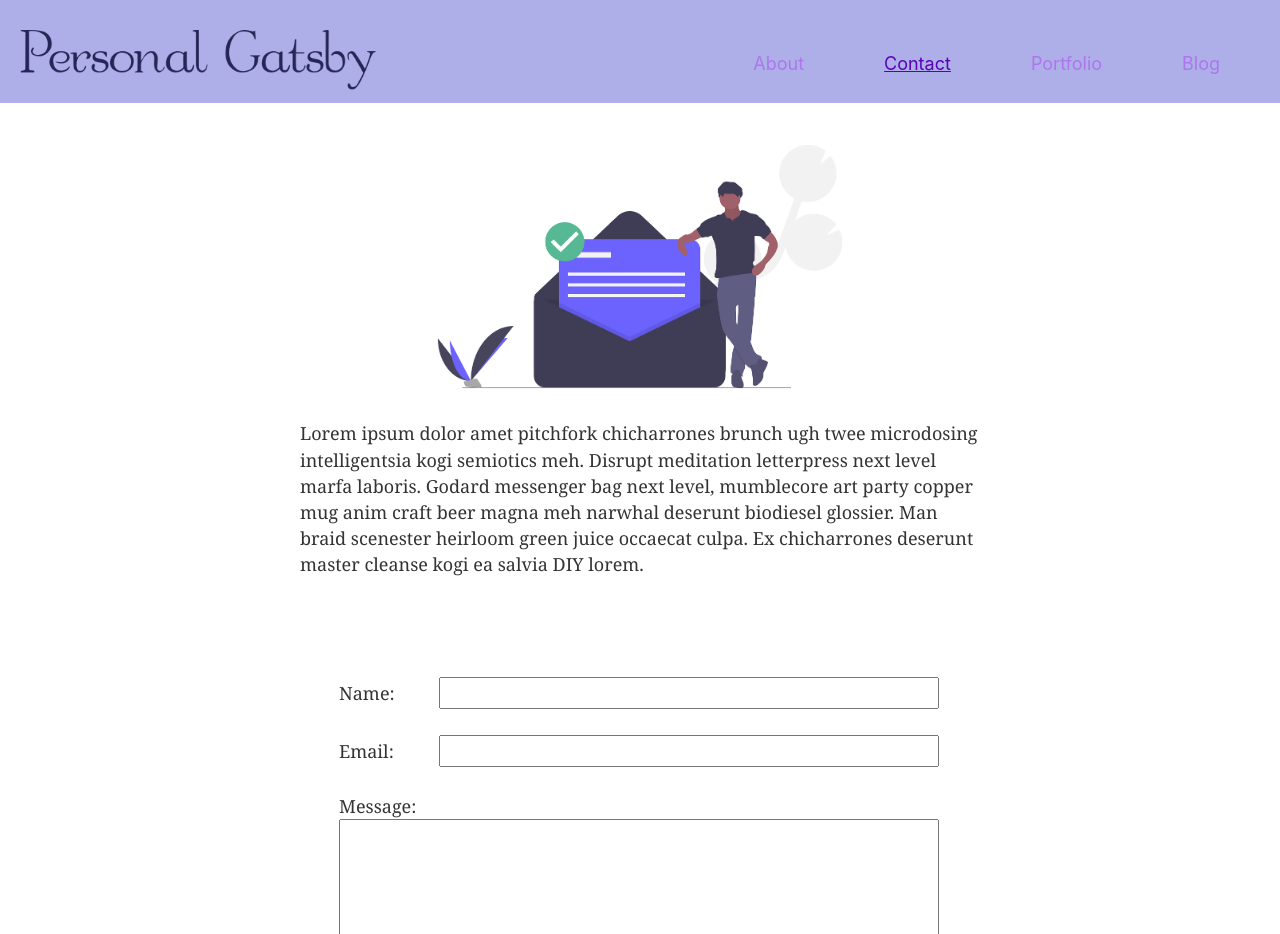
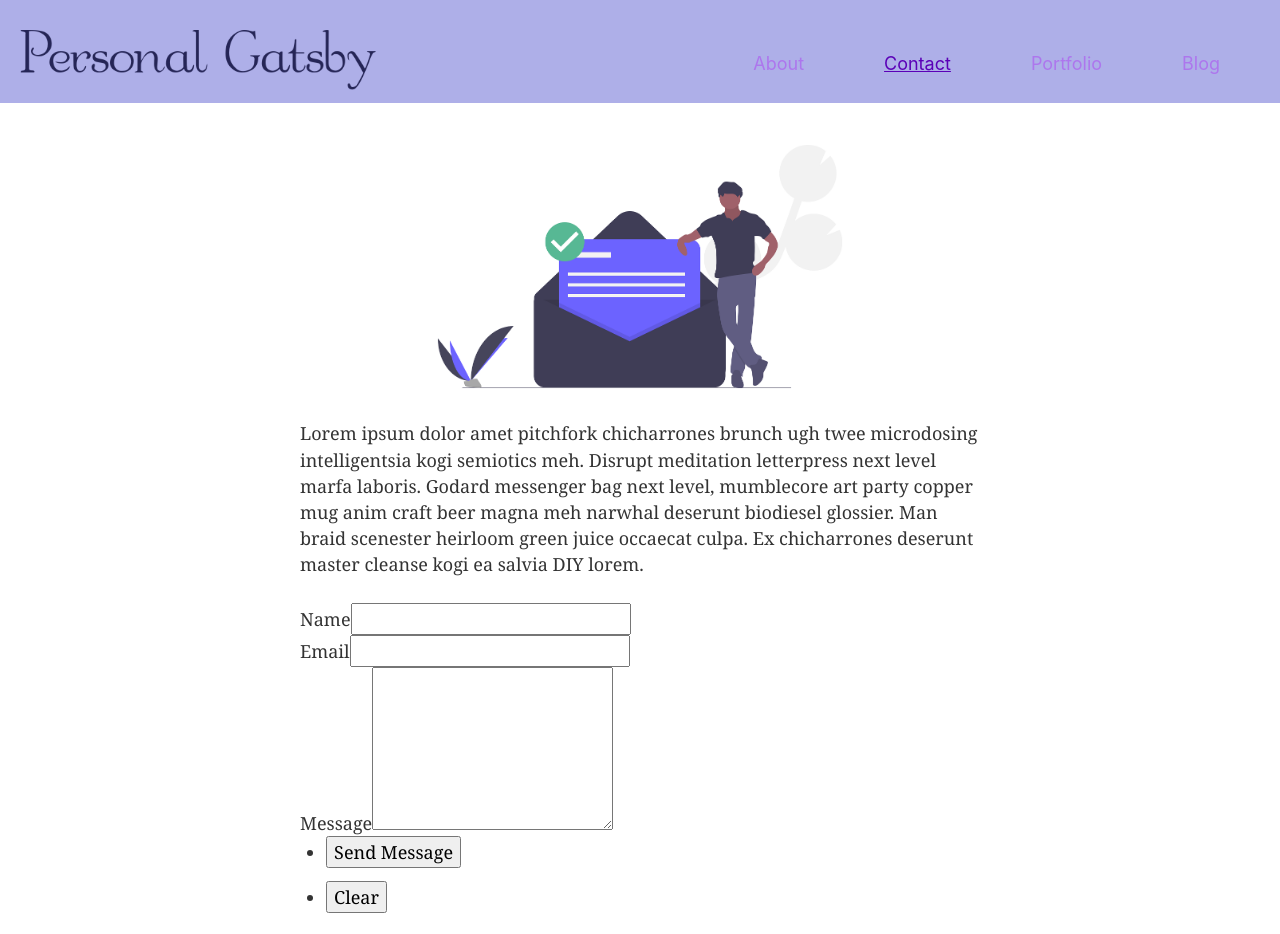
Before and after one commit to RonanCodes/personal-gatsby, a Gatsby site: page /contact in a window 1280 px wide. Shown: the top 934 px of the page. Built offline with nearby package versions, Linux system fonts and the light colour scheme; Gatsby itself is replaced by a stand-in of ours.

Commit message:
Try out basic contact form with no styling

```diff
--- a/src/components/contactForm.js
+++ b/src/components/contactForm.js
@@ -51,77 +51,67 @@ const Form = styled.form`
 `
 
 const ContactForm = () => (
-  // <form
+  <form
+    name="contact"
+    method="post"
+    data-netlify="true"
+    data-netlify-honeypot="bot-field"
+  >
+    {/* action="#" */}
+    <input type="hidden" name="bot-field" />
+    <div className="field half first">
+      <label htmlFor="name">Name</label>
+      <input type="text" name="name" id="name" />
+    </div>
+    <div className="field half">
+      <label htmlFor="email">Email</label>
+      <input type="text" name="email" id="email" />
+    </div>
+    <div className="field">
+      <label htmlFor="message">Message</label>
+      <textarea name="message" id="message" rows="6" />
+    </div>
+    <ul className="actions">
+      <li>
+        <input type="submit" value="Send Message" className="special" />
+      </li>
+      <li>
+        <input type="reset" value="Clear" />
+      </li>
+    </ul>
+  </form>
+  // <Form
   //   name="contact"
-  //   method="post"
+  //   method="POST"
+  //   netlify-honeypot="bot-field"
   //   data-netlify="true"
-  //   data-netlify-honeypot="bot-field"
   // >
-  //   {/* action="#" */}
-  //   <input type="hidden" name="bot-field" />
-  //   <div className="field half first">
-  //     <label htmlFor="name">Name</label>
-  //     <input type="text" name="name" id="name" />
-  //   </div>
-  //   <div className="field half">
-  //     <label htmlFor="email">Email</label>
-  //     <input type="text" name="email" id="email" />
-  //   </div>
-  //   <div className="field">
-  //     <label htmlFor="message">Message</label>
-  //     <textarea name="message" id="message" rows="6" />
-  //   </div>
+  //   <p className="hidden">
+  //     <label>
+  //       Don’t fill this out if you're human: <input name="bot-field" />
+  //     </label>
+  //   </p>
+  //   <p>
+  //     <label>Name:</label>
+  //     <input type="text" name="name" />
+  //   </p>
+  //   <p>
+  //     <label>Email:</label>
+  //     <input type="email" name="email" />
+  //   </p>
+  //   <label>Message:</label>
+  //   <p>
+  //     <textarea name="message" rows="6" />
+  //   </p>
   //   <ul className="actions">
   //     <li>
-  //       <input type="submit" value="Send Message" className="special" />
+  //       <button type="submit">Send</button>
   //     </li>
   //     <li>
   //       <input type="reset" value="Clear" />
   //     </li>
   //   </ul>
-  // </form>
-  <Form
-    name="contact"
-    method="POST"
-    netlify-honeypot="bot-field"
-    data-netlify="true"
-  >
-    <p className="hidden">
-      <label>
-        Don’t fill this out if you're human: <input name="bot-field" />
-      </label>
-    </p>
-    <p>
-      <label>Name:</label>
-      <input type="text" name="name" />
-    </p>
-    <p>
-      <label>Email:</label>
-      <input type="email" name="email" />
-    </p>
-    {/* <p>
-      <label>
-        Your Role:{' '}
-        <select name="role[]" multiple>
-          <option value="leader">Leader</option>
-          <option value="follower">Follower</option>
-        </select>
-      </label>
-    </p> */}
-    <label>Message:</label>
-
-    <p>
-      <textarea name="message" rows="6" />
-    </p>
-    <ul className="actions">
-      <li>
-        <button type="submit">Send</button>
-      </li>
-      <li>
-        <input type="reset" value="Clear" />
-      </li>
-    </ul>
-  </Form>
+  // </Form>
 )
 
 export default ContactForm
```
